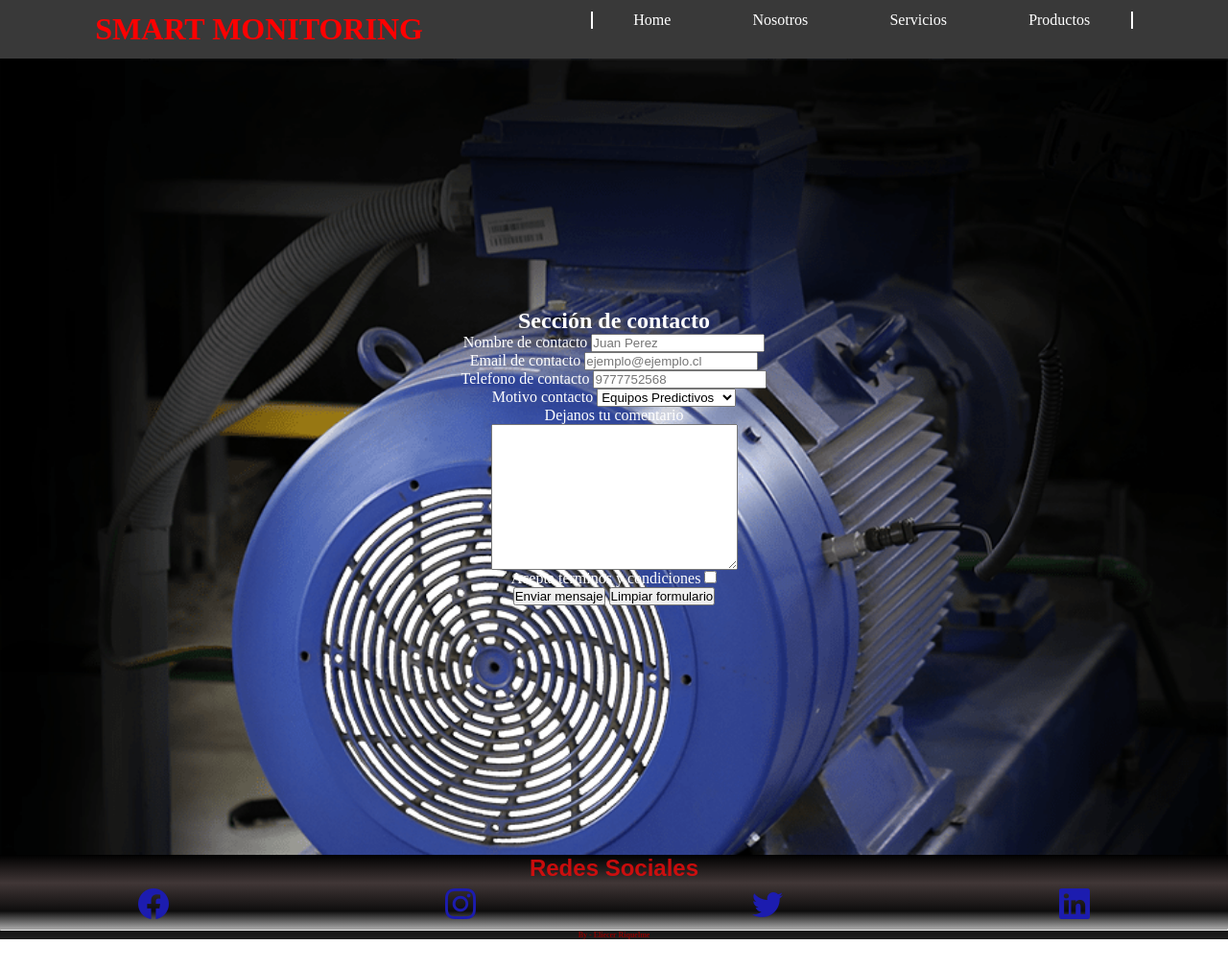
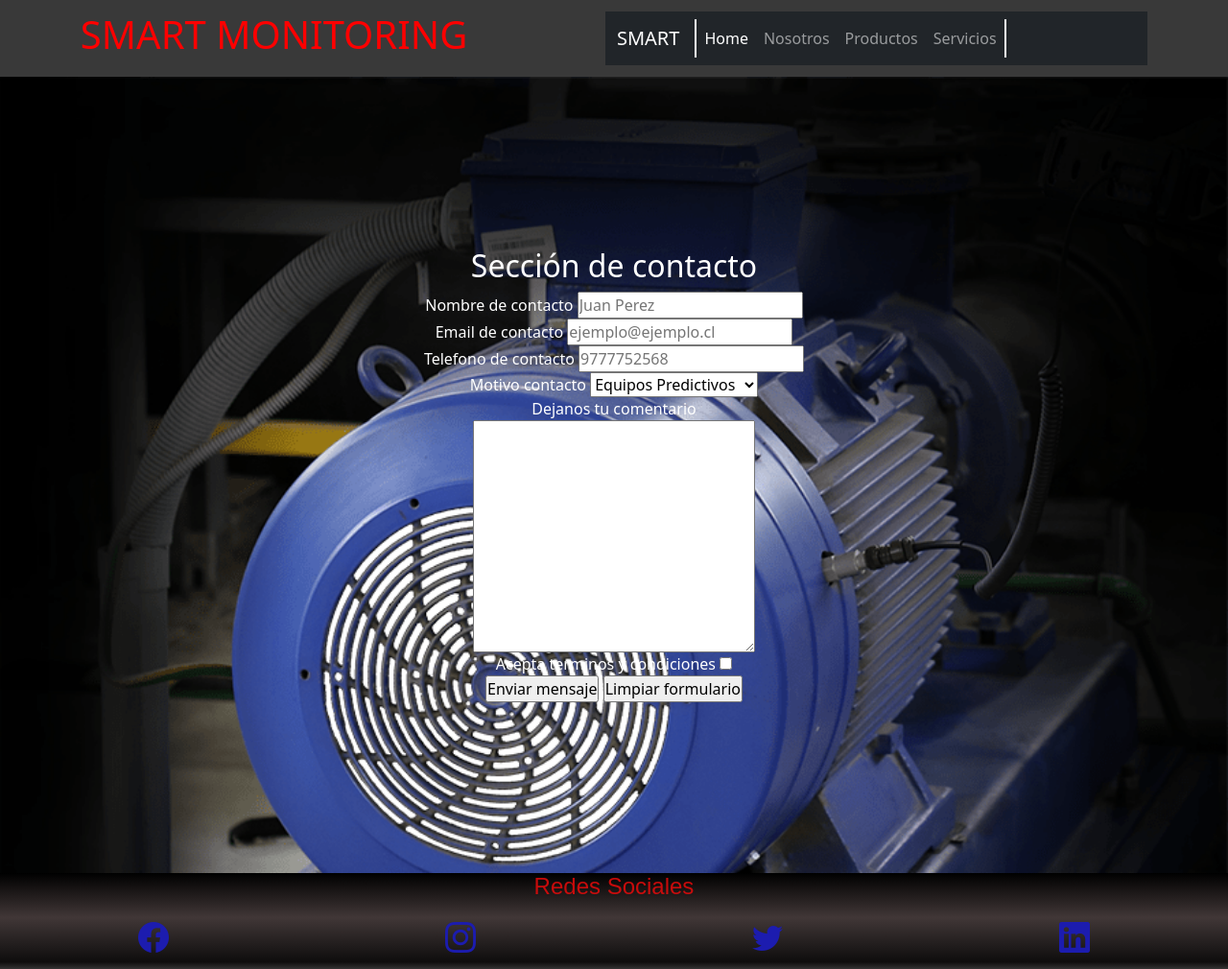
Before and after one commit to EliecerRiquelme/smartmonitoring, a plain HTML site: page pages/contacto.html in a window 1280 px wide. Shown: the top 1010 px of the page at 96% size. Before the commit the page ends 979 px from the top, so only its background shows below. Drawn offline with nearby package versions, Linux system fonts and the light colour scheme.

Commit message:
agregan boostrap nav nosotros productos servicios contacto

```diff
--- a/css/style.css
+++ b/css/style.css
@@ -7,10 +7,7 @@
 /* inicio------Todas las paginas ---------*/
 /*----header---*/
 
-.header{
-    position: sticky;
-    top: 0px;
-}
+
 header nav ul li{
     list-style: none;
 }
--- a/pages/contacto.html
+++ b/pages/contacto.html
@@ -4,23 +4,43 @@
     <meta charset="UTF-8">
     <meta http-equiv="X-UA-Compatible" content="IE=edge">
     <meta name="viewport" content="width=device-width, initial-scale=1.0">
-    <link rel="stylesheet" href="../css/style.css">
     <link rel="stylesheet" href="https://cdn.jsdelivr.net/npm/bootstrap-icons@1.8.3/font/bootstrap-icons.css">
     <link rel="shortcut icon" href="../assets/img/favicon.png" type="image/x-icon">
+    <link href="https://unpkg.com/aos@2.3.1/dist/aos.css" rel="stylesheet">
+    <link href="https://cdn.jsdelivr.net/npm/bootstrap@5.2.0-beta1/dist/css/bootstrap.min.css" rel="stylesheet" integrity="sha384-0evHe/X+R7YkIZDRvuzKMRqM+OrBnVFBL6DOitfPri4tjfHxaWutUpFmBp4vmVor" crossorigin="anonymous">
+    <link rel="stylesheet" href="../css/style.css">
     <title>Contacto Smart</title>
 </head>
 <body>
         <!-- Inicio Encabezado -->
     <header class="header">
-        <h1> SMART MONITORING</h1>
-        <nav>
-            <ul>
-                <li> <a href="../index.html"> Home </a> </li>
-                <li> <a href="./nosotros.html"> Nosotros </a> </li>
-                <li> <a href="./servicios.html"> Servicios </a> </li>
-                <li> <a href="./productos.html"> Productos </a> </li>
-            </ul>
-        </nav>
+        <h1 data-aos="fade-right"
+        data-aos-offset="600"
+        data-aos-easing="ease-in-sine"> SMART MONITORING</h1>
+        <nav class="navbar navbar-expand-lg navbar-dark bg-dark">
+         <div class="container-fluid">
+           <a class="navbar-brand" href="#">SMART</a>
+           <button class="navbar-toggler" type="button" data-bs-toggle="collapse" data-bs-target="#navbarNav" aria-controls="navbarNav" aria-expanded="false" aria-label="Toggle navigation">
+             <span class="navbar-toggler-icon"></span>
+           </button>
+           <div class="collapse navbar-collapse" id="navbarNav">
+             <ul class="navbar-nav">
+               <li class="nav-item">
+                 <a class="nav-link active" aria-current="page" href="../index.html">Home</a>
+               </li>
+               <li class="nav-item">
+                 <a class="nav-link" href="./nosotros.html">Nosotros</a>
+               </li>
+               <li class="nav-item">
+                 <a class="nav-link" href="./productos.html">Productos</a>
+               </li>
+               <li class="nav-item">
+                 <a class="nav-link" href="./servicios.html" >Servicios</a>
+               </li>
+             </ul>
+           </div>
+         </div>
+       </nav>
 
     </header>
         <!-- Fin Encabezado -->
@@ -81,5 +101,14 @@
 
     </footer>
      <!-- Termin footer -->
+
+     <script src="https://unpkg.com/aos@2.3.1/dist/aos.js"></script>
+
+     <script>
+        AOS.init();
+     </script>
+
+     <script src="https://cdn.jsdelivr.net/npm/bootstrap@5.2.0-beta1/dist/js/bootstrap.bundle.min.js" integrity="sha384-pprn3073KE6tl6bjs2QrFaJGz5/SUsLqktiwsUTF55Jfv3qYSDhgCecCxMW52nD2" crossorigin="anonymous">
+     </script>
 </body>
 </html>
```
Also changed, not shown: pages/nosotros.html (+27 -8 lines), pages/productos.html (+28 -8 lines), pages/servicios.html (+29 -8 lines).
